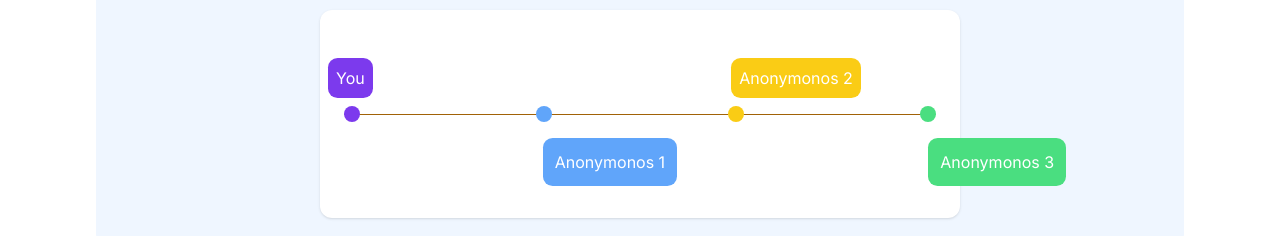
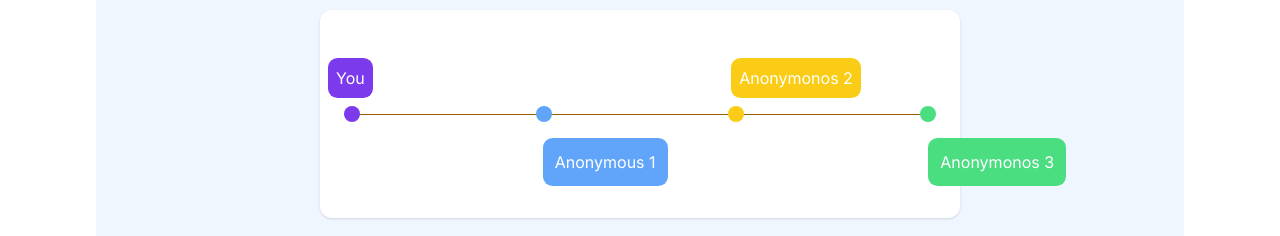
Before and after one commit to Stutimaha/Ahead-App-Redesign, a Next.js app: page / in a window 1280 px wide. Shown: the part 3160-3396 px from the top of the page. Built offline with nearby package versions, Linux system fonts and the light colour scheme.

Commit message:
Update EverWonder.jsx

```diff
--- a/src/components/EverWonder.jsx
+++ b/src/components/EverWonder.jsx
@@ -103,7 +103,7 @@ const EverWonder = () => {
                 }}
               >
                 <div className="absolute whitespace-nowrap text-white p-3 bg-blue-400 rounded-[0.6rem] top-[2rem] left-[42%]">
-                  Anonymonos 1
+                  Anonymous 1
                 </div>
               </motion.div>
             </div>
```
